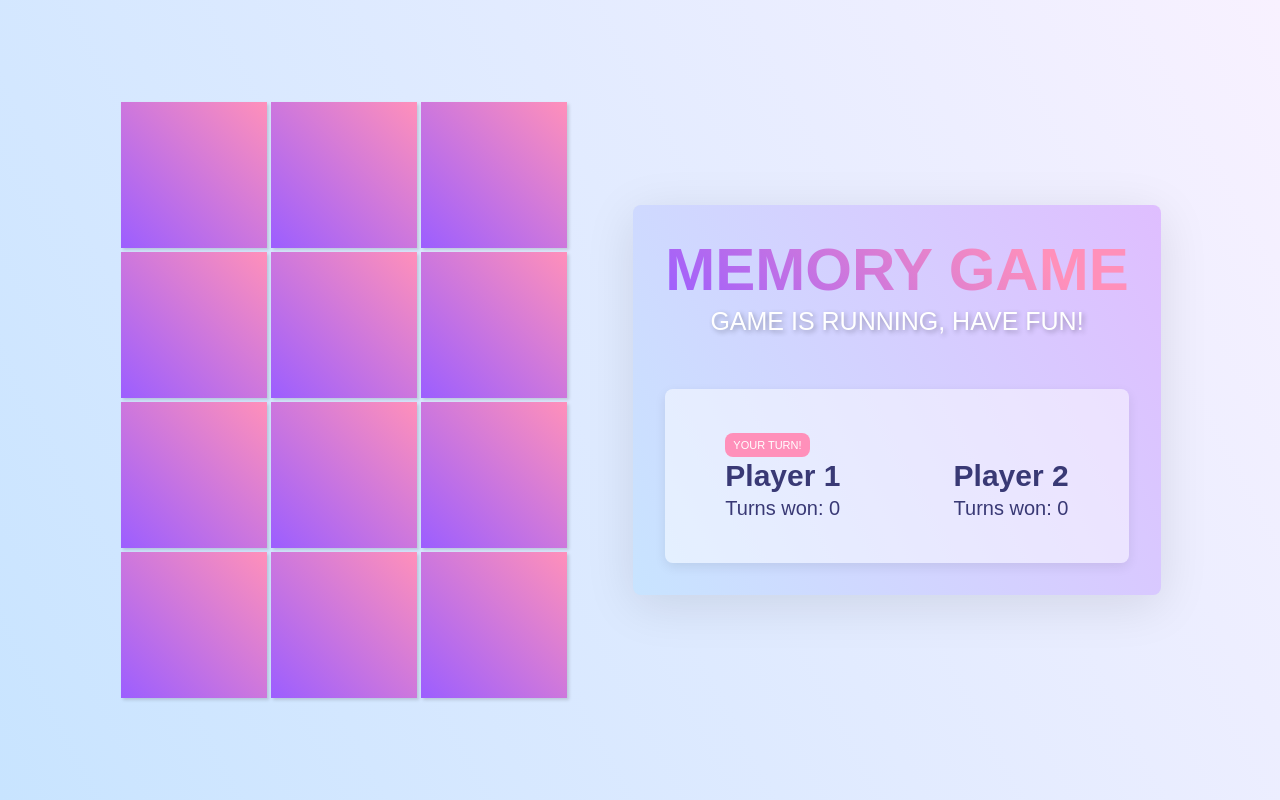
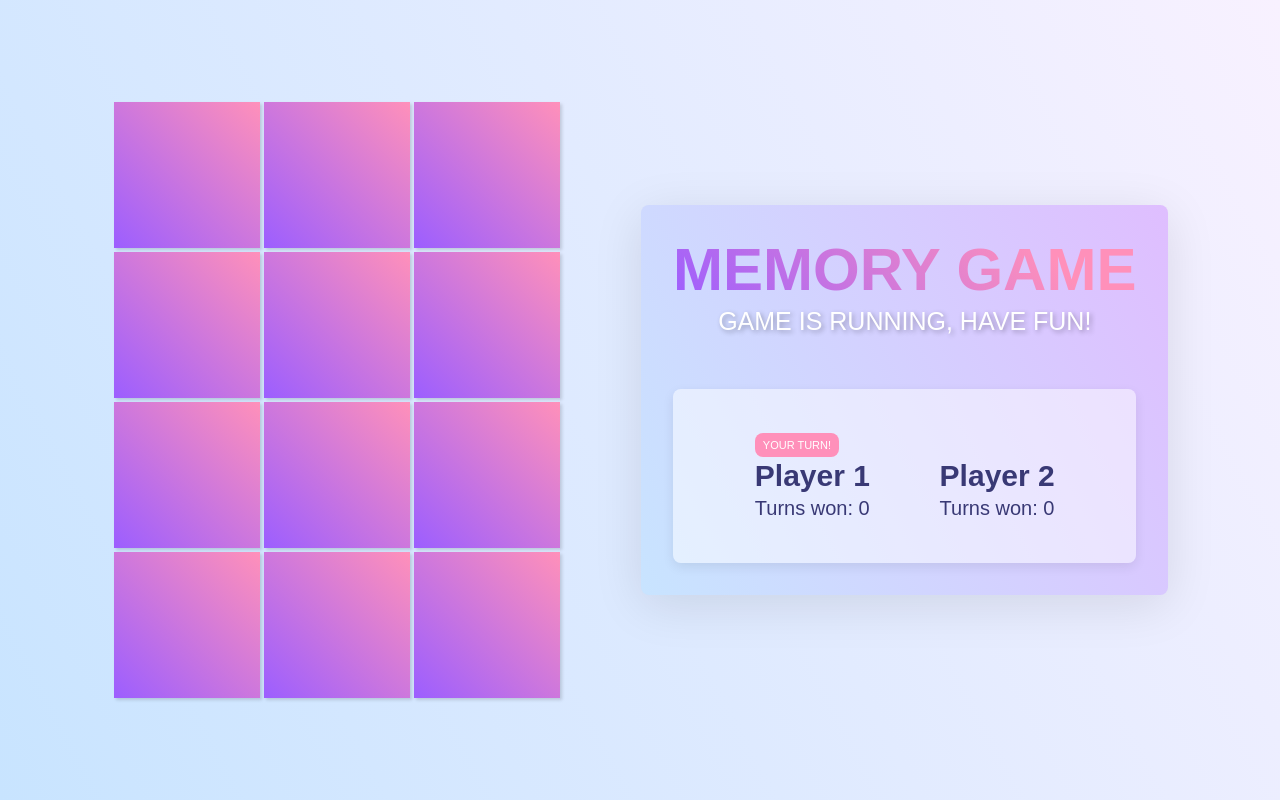
Before and after one commit to Anntothekay/memory-game, a React (Vite) app: page / in a window 1280 px wide. Built offline with nearby package versions, Linux system fonts and the light colour scheme.

Commit message:
I think that's better

```diff
--- a/src/index.css
+++ b/src/index.css
@@ -30,6 +30,7 @@ html {
 #root {
   margin: 0 auto;
   padding: 2rem;
+  width: 100%;
 }
 
 a {
@@ -89,13 +90,13 @@ button:hover {
   display: flex;
   flex-flow: row wrap;
   align-items: center;
-  justify-content: space-evenly;
+  place-content: space-evenly;
 }
 .memory-deck {
   max-width: 450px;
   display: flex;
   flex-wrap: wrap;
-  margin: 0 4rem 0 0;
+  place-content: center;
 }
 .memory-deck .card {
   font-size: 80px;
@@ -186,12 +187,11 @@ button:hover {
   border-radius: 0.5rem;
   box-shadow: rgba(0, 0, 0, 0.08) 0px 4px 12px;
   display: flex;
-  justify-content: space-between;
+  justify-content: space-evenly;
   padding: 4rem 0.75rem 2.5rem;
 }
 .player {
   position: relative;
-  padding: 0 3rem;
 }
 
 .player p {
```
